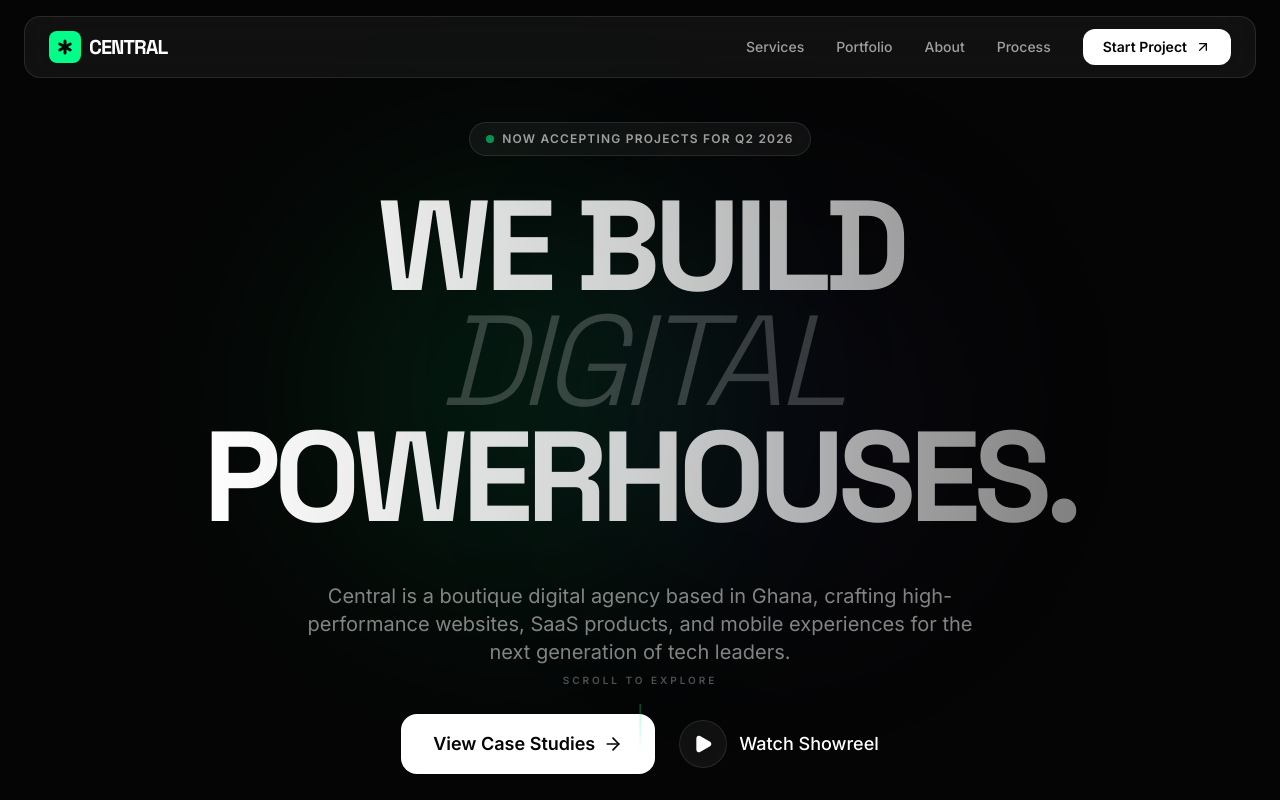
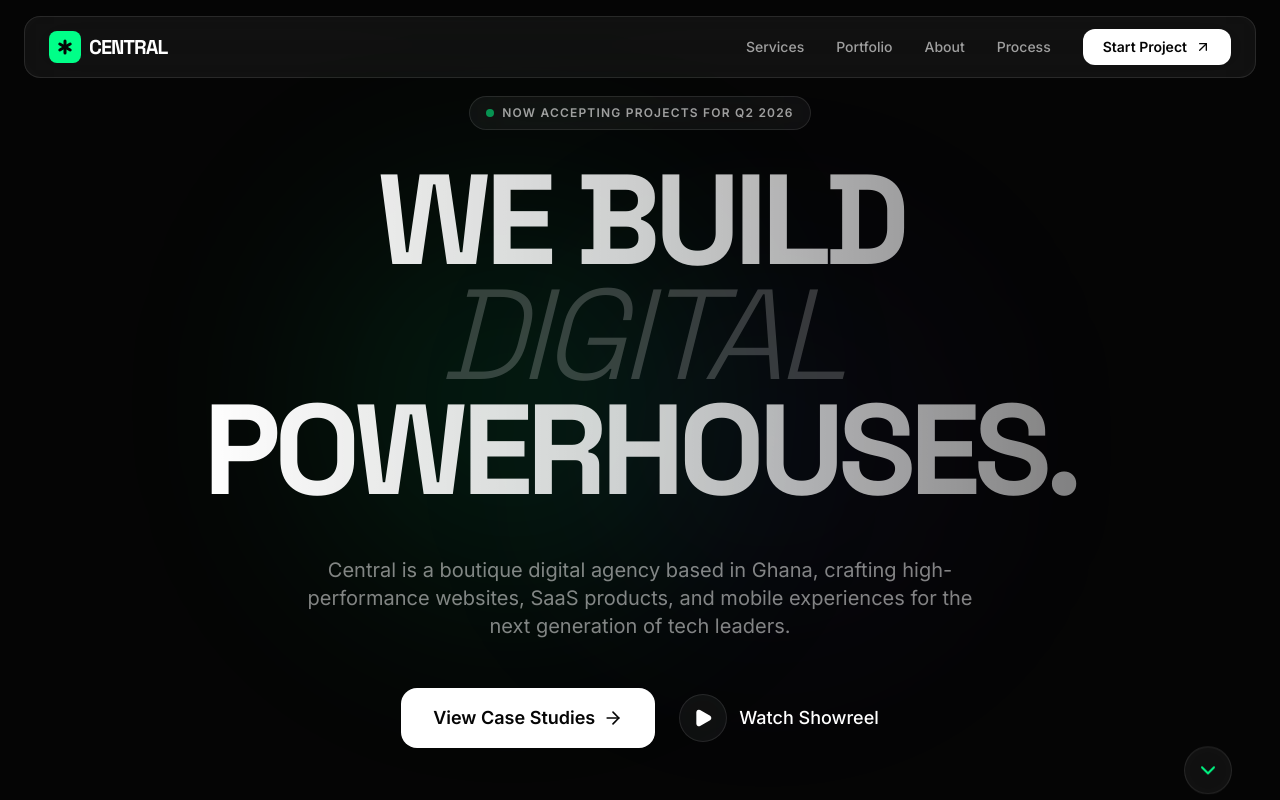
Before and after one commit to realkofidjan/Central.digital, a React (Vite) app: page / in a window 1280 px wide. Shown: the top 800 px of the page. Built offline with nearby package versions, Linux system fonts and the light colour scheme.

Commit message:
feat(Hero): Add scroll indicator and improve layout
Introduces a visual scroll indicator to the Hero section.
Also adjusts padding and margins for better visual hierarchy and spacing.

```diff
--- a/src/components/Hero.tsx
+++ b/src/components/Hero.tsx
@@ -1,5 +1,5 @@
 import { motion } from "motion/react";
-import { ArrowRight, Play } from "lucide-react";
+import { ArrowRight, Play, ChevronDown } from "lucide-react";
 
 export default function Hero() {
   const titleLines = [
@@ -40,7 +40,7 @@ export default function Hero() {
         <div className="absolute bottom-1/4 right-1/4 w-96 h-96 bg-indigo-500/10 rounded-full blur-[120px] animate-pulse delay-1000" />
       </div>
 
-      <div className="max-w-7xl mx-auto px-6 text-center">
+      <div className="max-w-7xl mx-auto px-6 text-center pb-24">
         <motion.div
           initial={{ opacity: 0, scale: 0.9 }}
           animate={{ opacity: 1, scale: 1 }}
@@ -86,7 +86,7 @@ export default function Hero() {
           initial={{ opacity: 0, y: 20 }}
           animate={{ opacity: 1, y: 0 }}
           transition={{ duration: 0.6, delay: 1.4 }}
-          className="flex flex-col sm:flex-row items-center justify-center gap-6"
+          className="flex flex-col sm:flex-row items-center justify-center gap-6 mt-12"
         >
           <button className="bg-white text-bg px-8 py-4 rounded-2xl text-lg font-bold hover:bg-accent transition-colors flex items-center gap-2 group">
             View Case Studies
@@ -103,13 +103,23 @@ export default function Hero() {
 
       {/* Scroll Indicator */}
       <motion.div
-        initial={{ opacity: 0 }}
-        animate={{ opacity: 1 }}
-        transition={{ delay: 2, duration: 1 }}
-        className="absolute bottom-12 left-1/2 -translate-x-1/2 flex flex-col items-center gap-4"
+        initial={{ opacity: 0, y: -20 }}
+        animate={{ opacity: 1, y: 0 }}
+        transition={{
+          delay: 2,
+          duration: 1,
+          y: {
+            duration: 1,
+            repeat: Infinity,
+            repeatType: "reverse",
+            ease: "easeInOut"
+          }
+        }}
+        className="absolute bottom-12 right-12 hidden md:flex flex-col items-center"
       >
-        <span className="text-[10px] uppercase tracking-[0.3em] text-white/30 font-bold">Scroll to explore</span>
-        <div className="w-px h-12 bg-gradient-to-b from-accent/50 to-transparent" />
+        <div className="w-12 h-12 rounded-full border border-white/10 flex items-center justify-center glass">
+          <ChevronDown className="w-6 h-6 text-accent" />
+        </div>
       </motion.div>
     </section>
   );
```
